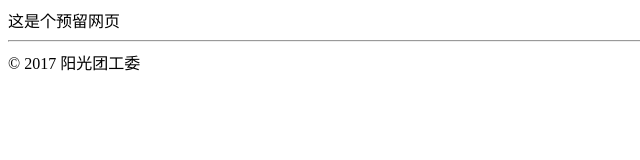
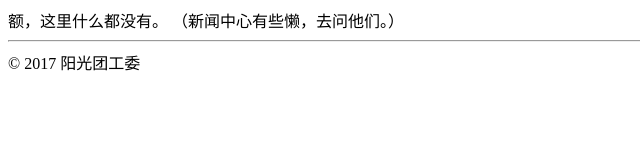
Before and after one commit to ygtgw/ygtgw.github.io, a plain HTML site: page new/new/ce.html in a window 1280 px wide. Shown: the whole page, without its empty margins (0-640 px from the left). Drawn offline with Linux system fonts and the light colour scheme.

Commit message:
Update ce.html

```diff
--- a/new/new/ce.html
+++ b/new/new/ce.html
@@ -6,8 +6,8 @@
 </head>
 
 <body>
-
-这是个预留网页
+额，这里什么都没有。
+  （新闻中心有些懒，去问他们。）
 <hr>
 
 © 2017 阳光团工委
```
